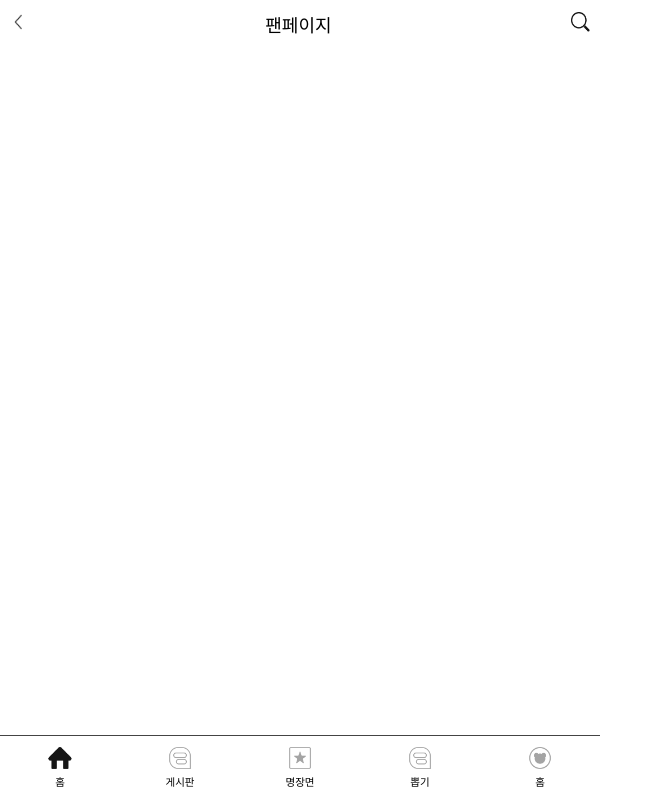
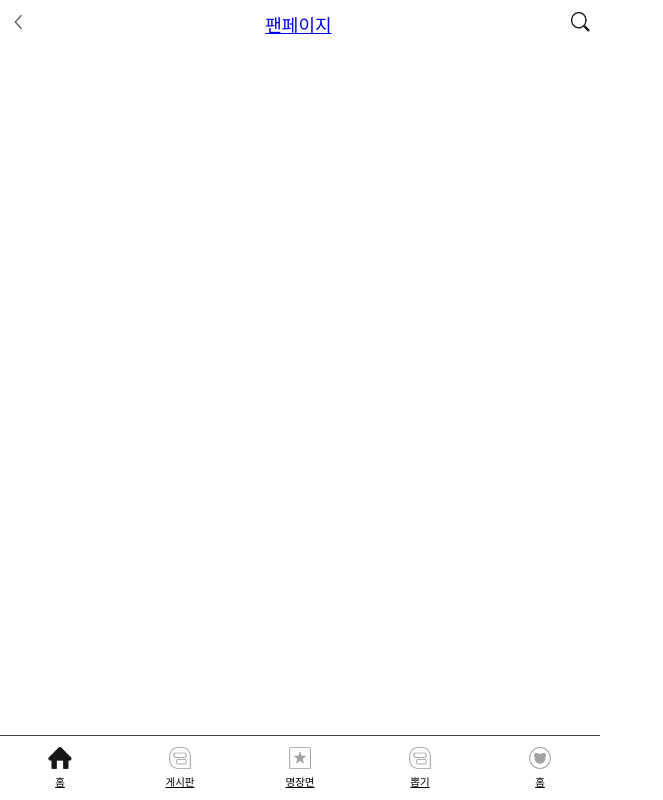
Before and after one commit to project-meme/web-frontend, a React (Create React App) app: page /second in a window 1280 px wide. Shown: the whole page, without its empty margins (0-663 px from the left). Built offline with nearby package versions, Linux system fonts and the light colour scheme; a web font is replaced by a local one.

Commit message:
feat : 에러 해결2

```diff
--- a/src/BottomNav.jsx
+++ b/src/BottomNav.jsx
@@ -14,42 +14,36 @@ import best_focused from "./Aseets/best_focused.png"
 export default function BottomNav(){
   const [currentTab, clickTab] = useState(0);
 
-  const selectTabHandler = (index) => {
-    // parameter로 현재 선택한 인덱스 값을 전달해야 하며, 이벤트 객체(event)는 쓰지 않는다
-    // 해당 함수가 실행되면 현재 선택된 Tab Menu 가 갱신.
-    clickTab(index);
-  };
-
   return (
    <nav className={styles.container}>
       <NavLink to="/" className={styles.navLink} onClick={()=>{clickTab(0)}}>
       <div className={styles.columnContainer}>
-      <img className={styles.icon} src={currentTab == 0 ? home_focuced : home} alt="home"/>
-      <a className={styles.focusedTxt}>홈</a>
+      <img className={styles.icon} src={currentTab === 0 ? home_focuced : home} alt="home"/>
+      <a href="{()=>false}" className={styles.focusedTxt}>홈</a>
       </div>
       </NavLink>
       <NavLink to="/second" className={styles.navLink} onClick={()=>{clickTab(1)}}>
       <div className={styles.columnContainer}>
-      <img className={styles.icon} src={currentTab == 2 ? board_focused : board} alt="my"/>
-      <a className={styles.focusedTxt}>게시판</a>
+      <img className={styles.icon} src={currentTab === 2 ? board_focused : board} alt="my"/>
+      <a href="{()=>false}" className={styles.focusedTxt}>게시판</a>
       </div>
       </NavLink>
       <NavLink to="/third" className={styles.navLink} onClick={()=>{clickTab(2)}}>
       <div className={styles.columnContainer}>
-      <img className={styles.icon} src={currentTab == 2 ? best_focused : best} alt="my"/>
-      <a className={styles.focusedTxt}>명장면</a>
+      <img className={styles.icon} src={currentTab === 2 ? best_focused : best} alt="my"/>
+      <a href="{()=>false}" className={styles.focusedTxt}>명장면</a>
       </div>
       </NavLink>
       <NavLink to="/fourth" className={styles.navLink} onClick={()=>{clickTab(3)}}>
       <div className={styles.columnContainer}>
-      <img className={styles.icon} src={currentTab == 3 ? board_focused : board} alt="my"/>
-      <a className={styles.focusedTxt}>뽑기</a>
+      <img className={styles.icon} src={currentTab === 3 ? board_focused : board} alt="my"/>
+      <a href="{()=>false}" className={styles.focusedTxt}>뽑기</a>
       </div>
       </NavLink>
       <NavLink to="/fifth" className={styles.navLink} onClick={()=>{clickTab(4)}}>
       <div className={styles.columnContainer}>
-      <img className={styles.icon} src={currentTab == 4 ? my_focused : my} alt="my"/>
-      <a className={styles.focusedTxt}>홈</a>
+      <img className={styles.icon} src={currentTab === 4 ? my_focused : my} alt="my"/>
+      <a href="{()=>false}" className={styles.focusedTxt}>홈</a>
       </div>
       </NavLink>
     </nav>
--- a/src/Components/Home/BestScene.jsx
+++ b/src/Components/Home/BestScene.jsx
@@ -15,8 +15,8 @@ export default function BestScene(){
     return(
         <div>
         <div className={styles.titleContainer}>
-            <a className={styles.titleTxt}>명장면 엿보기</a>
-            <a className={styles.subTitleTxt}>취향에 딱맞는 웹툰을 찾을 때까지</a>
+            <a href="{()=>false}" className={styles.titleTxt}>명장면 엿보기</a>
+            <a href="{()=>false}" className={styles.subTitleTxt}>취향에 딱맞는 웹툰을 찾을 때까지</a>
         </div>
         <div className={styles.bestSceneContainer}>
         {dummyList.map((item, index)=>(
--- a/src/Components/Layout/Header/TitleHeader.jsx
+++ b/src/Components/Layout/Header/TitleHeader.jsx
@@ -1,6 +1,4 @@
 import styles from './Header.module.css'
-import logo from '../../../Aseets/temp_img.png'
-import notification from '../../../Aseets/notification.png'
 import backIcon from "../../../Aseets/header-back-arrow.png"
 import search from "../../../Aseets/search.png"
 export default function TitleHeader({title}){
@@ -8,9 +6,9 @@ export default function TitleHeader({title}){
         <header className={styles.container}>
             <div className={styles.header}>
                 <div className={styles.iconContainer}>
-                    <img src={backIcon} style={{width : 16, height: 16}}/>
+                    <img src={backIcon} alt= "이미지" style={{width : 16, height: 16}}/>
                 </div>
-                <a className={styles.titleTxt}>{title}</a>
+                <a href="{()=>false}" className={styles.titleTxt}>{title}</a>
                 <div className={styles.iconContainer}>
                     <img className={styles.icon} src={search} alt="알림"/>
                 </div>
```
